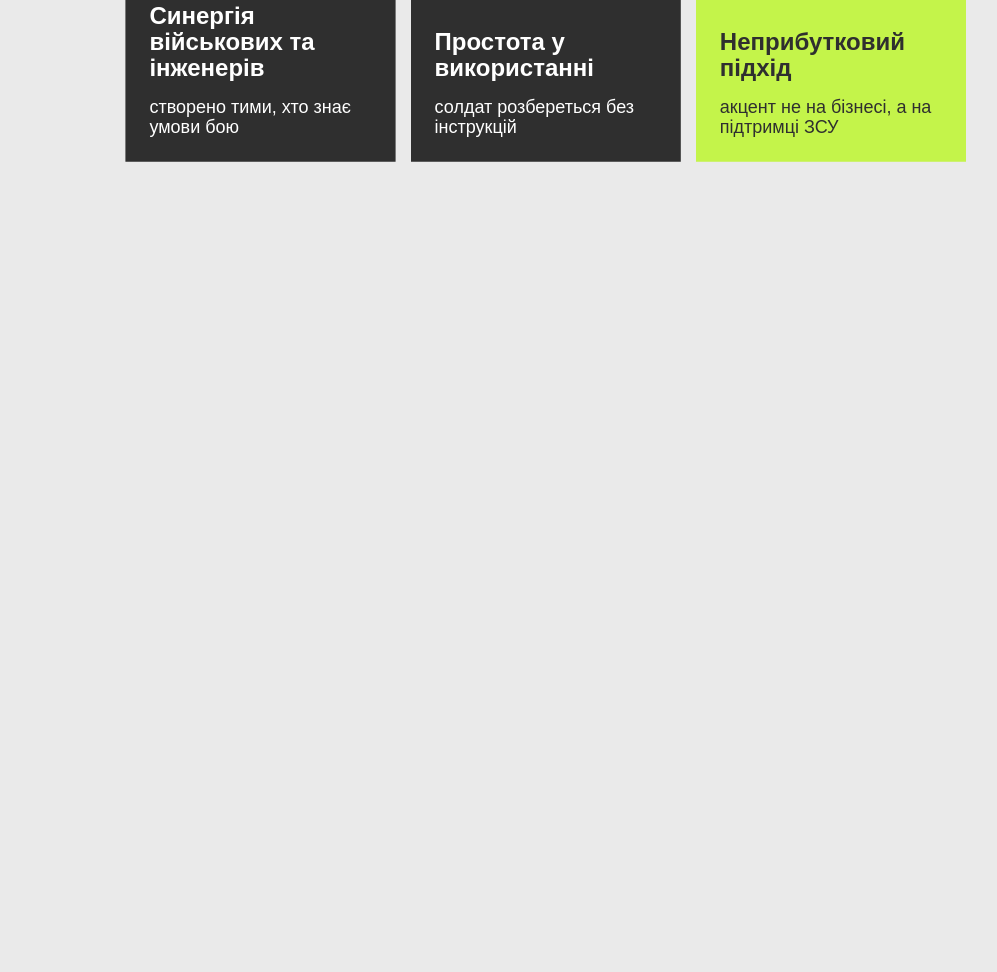
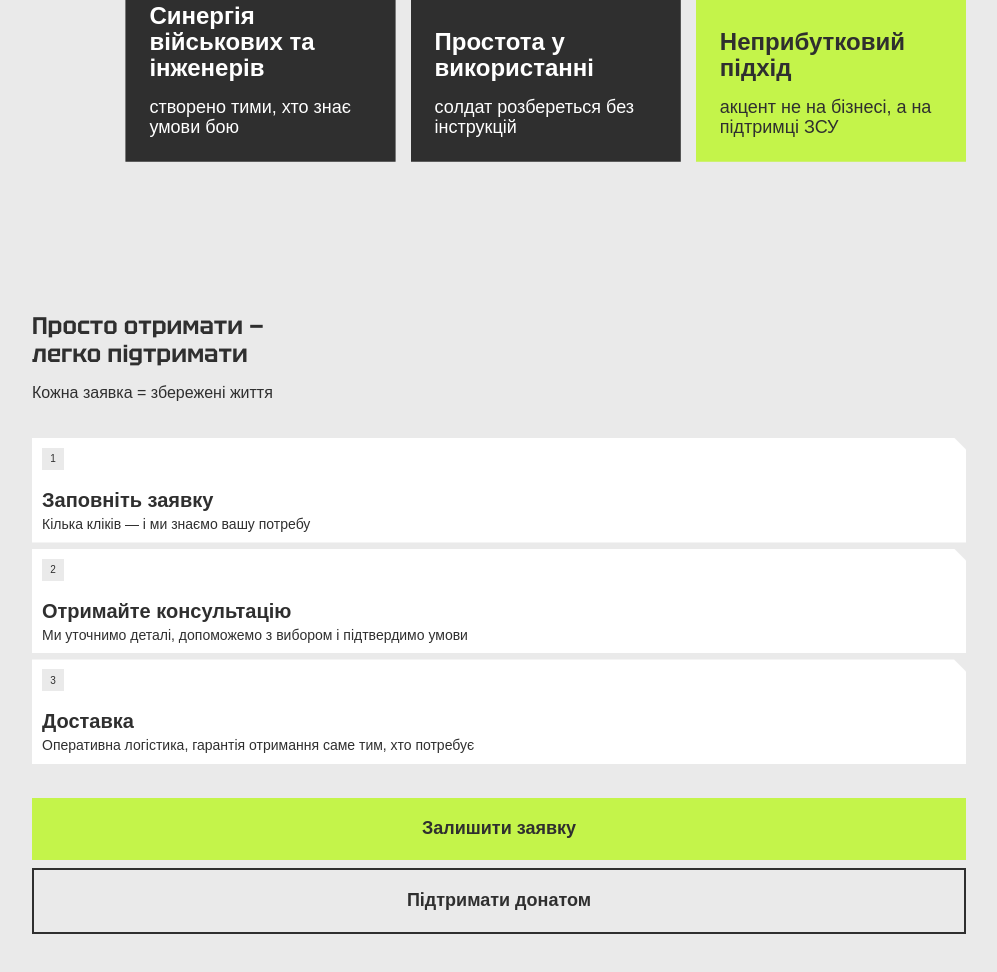
Before and after one commit to Maxim0601/Redi, a plain HTML site: page index.html in a window 1280 px wide. Shown: the part 5925-6897 px from the top of the page, without its empty margins (141-1138 px from the left). Before the commit the page ends 6237 px from the top, so only its background shows below. Drawn offline with Linux system fonts and the light colour scheme; a web font is replaced by a local one.

Commit message:
початок роботи над блоком steps

```diff
--- a/css/main.css
+++ b/css/main.css
@@ -4,3 +4,4 @@
 @import 'accordion.css';
 @import 'trust.css';
 @import 'advantages.css';
+@import 'steps.css';
--- /dev/null
+++ b/css/steps.css
@@ -0,0 +1,97 @@
+.steps {
+	padding-bottom: 100px;
+}
+
+.steps__header {
+	display: flex;
+	flex-direction: column;
+	gap: 16px;
+	margin-bottom: 34px;
+}
+
+.steps__text {
+	line-height: 1.26;
+}
+
+.steps__layout {
+	display: flex;
+	flex-direction: column;
+	gap: 6px;
+}
+
+.steps__card {
+	display: flex;
+	flex-direction: column;
+	min-width: 0;
+	padding: 10px;
+	gap: 20px;
+	background-color: #fff;
+	clip-path: polygon(
+		0 0,
+		calc(100% - 12px) 0,
+		100% 12px,
+		100% 100%,
+		0 100%
+	);
+}
+
+.steps__number {
+	display: flex;
+	justify-content: center;
+	align-items: center;
+	width: 22px;
+	height: 22px;
+	background-color: #EAEAEA;
+	font-size: 10px;
+	line-height: 1.3;
+}
+
+.steps__card-content {
+	display: flex;
+	flex-direction: column;
+	gap: 7px;
+}
+
+.steps__card-title {
+	font-family: 'Montserrat', sans-serif;
+	font-size: 20px;
+	font-weight: 700;
+	line-height: 1;
+}
+
+.steps__card-text {
+	font-size: 14px;
+	line-height: 1.14;
+}
+
+.steps__actions {
+	display: flex;
+	flex-direction: column;
+	gap: 8px;
+	margin-top: 28px;
+}
+
+.steps .button--secondary {
+	background-color: transparent;
+	color: #2F2F2F;
+	border: 2px solid #2F2F2F;
+}
+
+.steps .button--secondary:hover {
+	background-color: #4D4D4D;
+	color: #EAEAEA;
+	border-color: #EAEAEA;
+}
+
+.steps .button--secondary:active {
+	background-color: #1C1C1C;
+	color: #EAEAEA;
+	transform: translateY(1px);
+}
+
+.steps .button--secondary:focus-visible {
+	background-color: #262626;
+	color: #EAEAEA;
+	outline: 2px solid #2F2F2F;
+	outline-offset: 3px;
+}
--- a/index.html
+++ b/index.html
@@ -933,6 +933,54 @@
 			</div>
 		</section>
 
+		<section class="steps">
+			<div class="container">
+				<div class="steps__inner">
+					<div class="steps__header">
+						<h2 class="section-title steps__title">
+							Просто отримати — <br class="mobile-break">легко підтримати
+						</h2>
+
+						<p class="steps__text">
+							Кожна заявка = збережені життя
+						</p>
+
+					</div>
+
+					<div class="steps__layout">
+
+						<article class="steps__card">
+							<span class="steps__number">1</span>
+							<div class="steps__card-content">
+								<h3 class="steps__card-title">Заповніть заявку</h3>
+								<p class="steps__card-text">Кілька кліків — і ми знаємо вашу потребу</p>
+							</div>
+						</article>
+						<article class="steps__card">
+							<span class="steps__number">2</span>
+							<div class="steps__card-content">
+								<h3 class="steps__card-title">Отримайте консультацію</h3>
+								<p class="steps__card-text">Ми уточнимо деталі, допоможемо з вибором і підтвердимо умови</p>
+							</div>
+						</article>
+						<article class="steps__card">
+							<span class="steps__number">3</span>
+							<div class="steps__card-content">
+								<h3 class="steps__card-title">Доставка</h3>
+								<p class="steps__card-text">Оперативна логістика, гарантія отримання саме тим, хто потребує</p>
+							</div>
+						</article>
+
+						<div class="steps__actions">
+							<a class="button button--primary" href="#request">Залишити заявку</a>
+							<a class="button button--secondary" href="#donate">Підтримати донатом</a>
+						</div>
+
+					</div>
+				</div>
+			</div>
+		</section>
+
 	</main>
 
 	<script src="js/main.js"></script>
```
